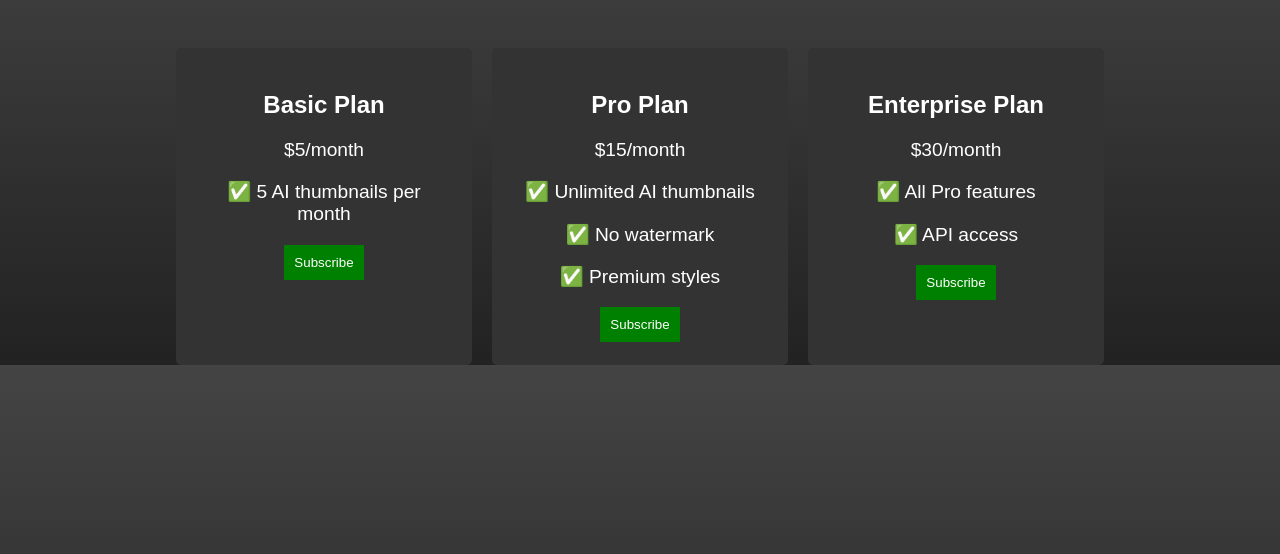
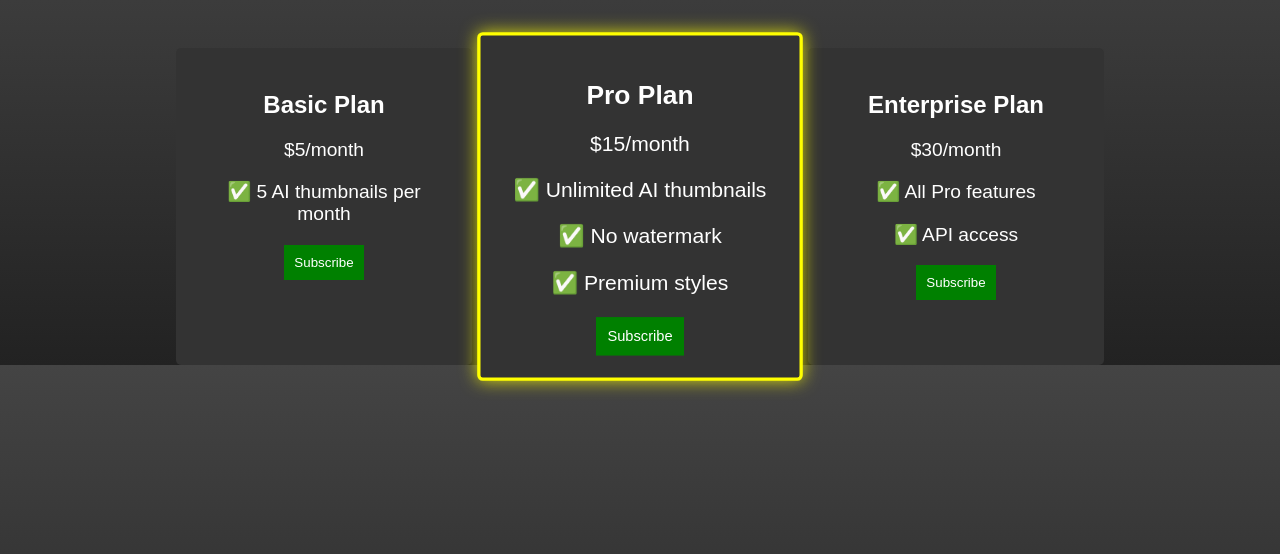
Before and after one commit to Matt121295/InstaThumbsPro, a plain HTML site: page Pricing.html in a window 1280 px wide. Both pictures are taken after a click on the element 640 px from the left and 318 px from the top of the page. Shown: the part 112-666 px from the top of the page. Drawn offline with Linux system fonts and the light colour scheme.

Commit message:
Update Pricing.html

```diff
--- a/Pricing.html
+++ b/Pricing.html
@@ -43,6 +43,15 @@
         <button class="subscribe-btn">Subscribe</button>
     </div>
 </div>
+<script>
+    function selectPlan(plan) {
+        // Remove 'selected' class from all plans
+        document.querySelectorAll('.plan').forEach(p => p.classList.remove('selected'));
+
+        // Add 'selected' class to the clicked plan
+        plan.classList.add('selected');
+    }
+</script>
 
 
 </body>
```
